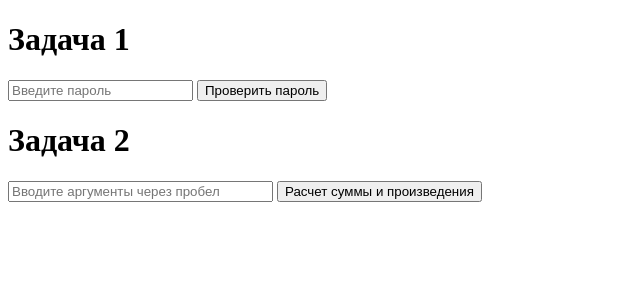
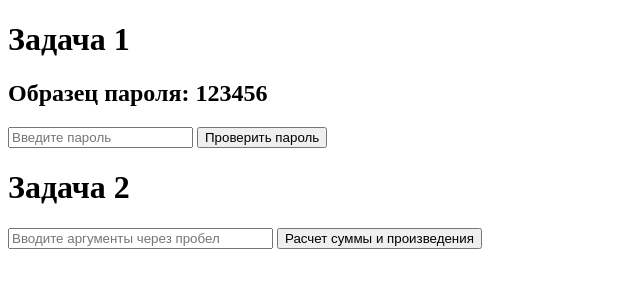
Before and after one commit to NoMaD38/KPO, a plain HTML site: page lab 1/index.html in a window 1280 px wide. Shown: the whole page, without its empty margins (0-640 px from the left). Drawn offline with Linux system fonts and the light colour scheme.

Commit message:
ready lab1

```diff
--- a/lab 1/index.html
+++ b/lab 1/index.html
@@ -8,6 +8,7 @@
 </head>
 <body>
     <h1>Задача 1</h1>
+    <h2>Образец пароля: 123456</h2>
     <input type="password" name="" id="pas" placeholder="Введите пароль">
     <button id="check">Проверить пароль</button>
     <h1>Задача 2</h1>
--- a/lab 1/script.js
+++ b/lab 1/script.js
@@ -6,7 +6,6 @@ person = {
 
 const check = document.getElementById('check')
 const sumArgs = document.getElementById('sumProd')
-
 
 check.addEventListener('click',()=>{
     let password = document.getElementById('pas').value
```
